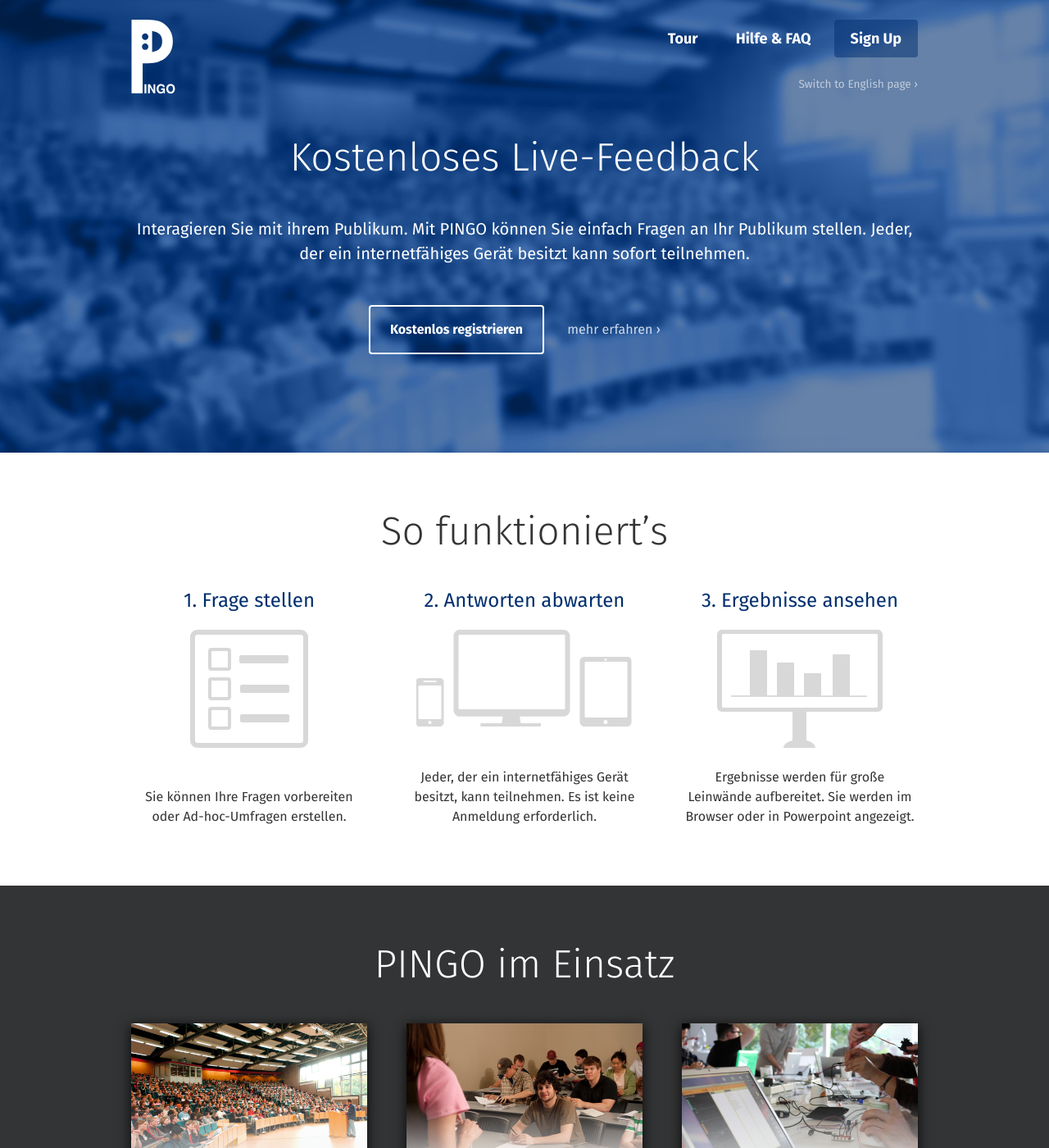
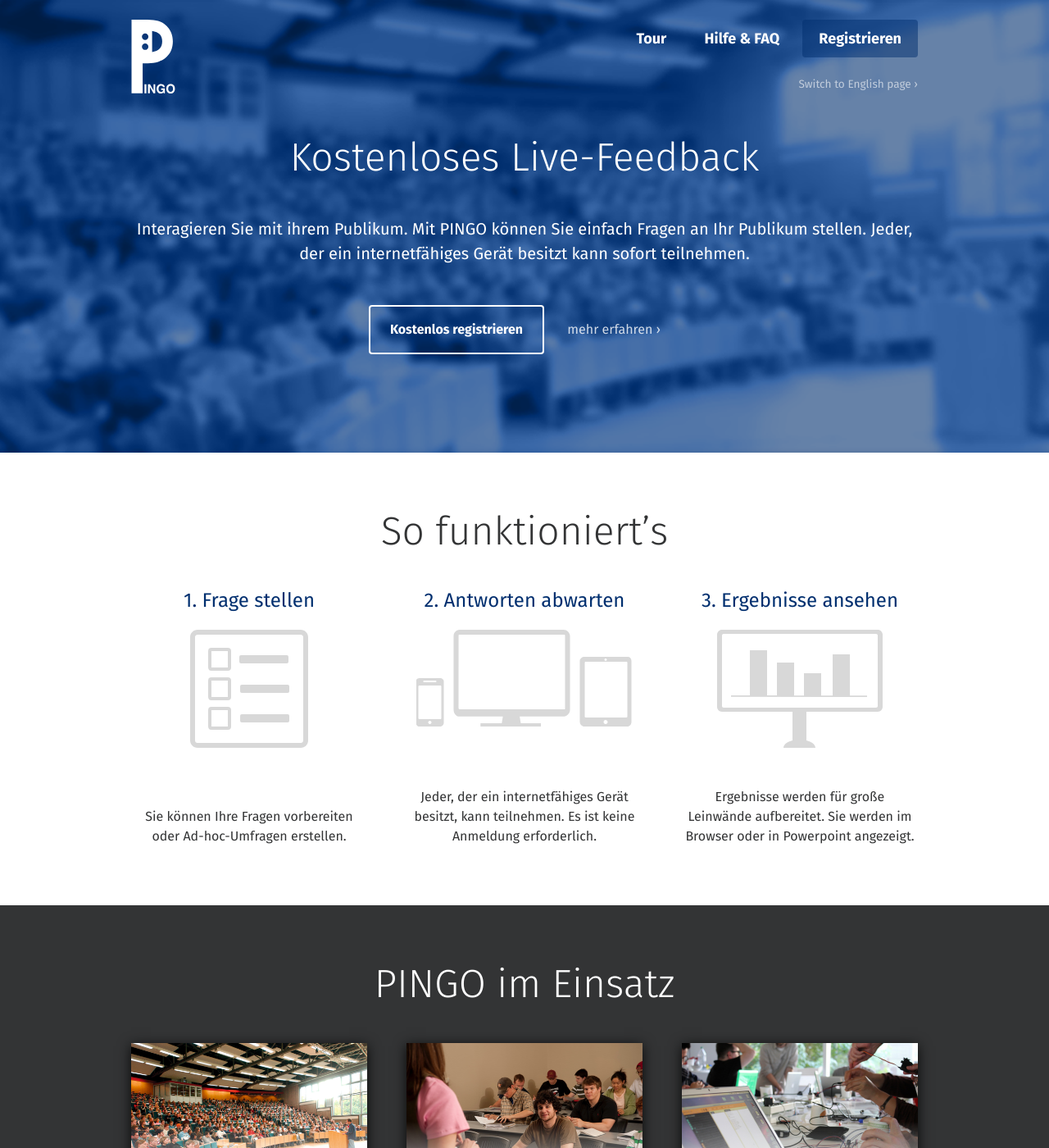
Before and after one commit to PingoUPB/pingoupb.github.io, a Jekyll site: the page built from de/index.html, in a window 1280 px wide and 1400 px high. Shown: the whole window at 82% size. Built offline with Jekyll 4.4.1, drawn with Linux system fonts in a browser that asks for light colours; Markdown is read by kramdown in place of the engine named in the settings.

Commit message:
more fixes

```diff
--- a/_includes/layout/nav.de.html
+++ b/_includes/layout/nav.de.html
@@ -16,7 +16,7 @@
 			{% endfor %}
 
 			<li class="main-nav__button">
-				<a href="https://pingo.upb.de/users/sign_up?utm_source=landing-page&amp;utm_medium=web&amp;utm_campaign=lndng-btn-nav">Sign Up</a>
+				<a href="https://pingo.upb.de/users/sign_up?utm_source=landing-page&amp;utm_medium=web&amp;utm_campaign=lndng-btn-nav">Registrieren</a>
 			</li>
 		</ul>
 	</div>
--- a/assets/scss/theme/_landing.scss
+++ b/assets/scss/theme/_landing.scss
@@ -213,7 +213,7 @@
 	.cases__item { margin-bottom: -2*$base-spacing-unit; }
 
 	.how__figure {
-		height: 10*$base-spacing-unit;
+		height: 11*$base-spacing-unit;
 		position: relative;
 
 		figcaption {
```
Also changed, not shown: assets/css/main.css.
